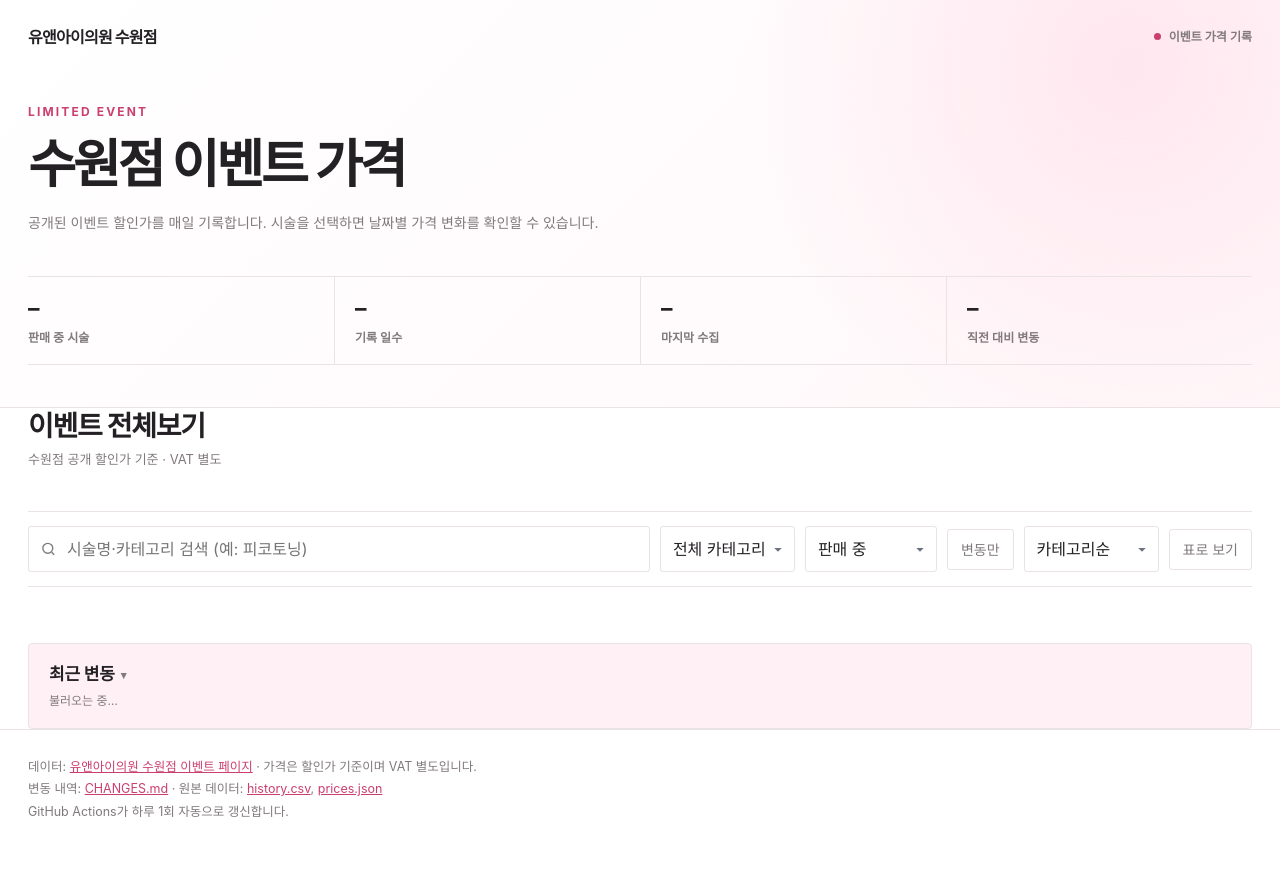
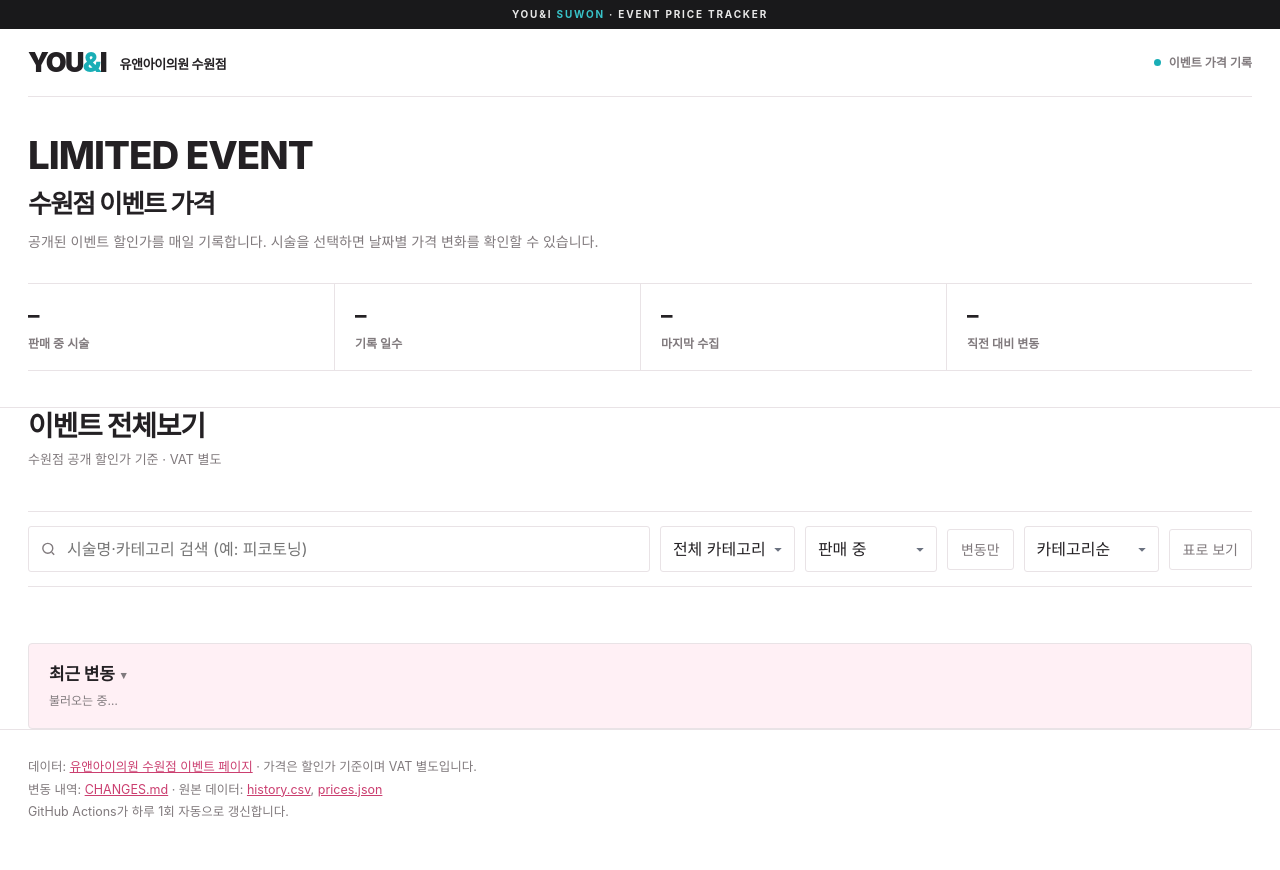
Before and after one commit to miv2/price-tracker, a Python web app: template tracker/templates/index.html in a window 1280 px wide. Run offline with Jinja, Linux system fonts and the light colour scheme; the template is opened without the code that fills it, so the values that code supplies are empty.

Commit message:
Align tracker visuals with source event site

```diff
--- a/tracker/templates/index.html
+++ b/tracker/templates/index.html
@@ -22,6 +22,7 @@
     --down: #c83368;
     --flat: #938b90;
     --shadow: 0 8px 24px rgba(61, 31, 43, .045);
+    --teal: #19aeb6;
   }
   @media (prefers-color-scheme: dark) {
     :root {
@@ -51,34 +52,37 @@
   }
   a { color: var(--accent); }
   .wrap { max-width: 1500px; margin: 0 auto; padding: 0 28px; }
+  .site-strip { padding: 7px 14px; background: #19191b; color: #e8e8e8; text-align: center; font-size: 10px; font-weight: 700; letter-spacing: .18em; }
+  .site-strip strong { color: #38c3c9; }
   header.hero {
-    background: radial-gradient(circle at 88% 16%, rgba(255, 215, 229, .55), transparent 33%),
-      linear-gradient(135deg, #fff 0%, #fff7f9 100%);
+    background: var(--panel);
     border-bottom: 1px solid var(--line);
     color: var(--text);
-    padding: 25px 0 42px;
+    padding: 0 0 36px;
   }
   @media (prefers-color-scheme: dark) {
-    header.hero { background: radial-gradient(circle at 88% 16%, rgba(146, 46, 83, .2), transparent 38%), #211b1f; }
-  }
-  .hero-top { display: flex; align-items: center; justify-content: space-between; gap: 16px; margin-bottom: 54px; }
-  .brand { color: var(--text); font-size: 16px; font-weight: 800; letter-spacing: -.045em; }
+    header.hero { background: var(--panel); }
+  }
+  .hero-top { display: flex; align-items: center; justify-content: space-between; gap: 16px; margin-bottom: 30px; padding: 20px 0; border-bottom: 1px solid var(--line); }
+  .brand { color: var(--text); font-size: 27px; font-weight: 900; letter-spacing: -.065em; line-height: 1; }
+  .brand .amp { color: var(--teal); }
+  .brand small { margin-left: 10px; font-size: 13px; font-weight: 700; letter-spacing: -.03em; vertical-align: 3px; }
   .hero-note { color: var(--muted); font-size: 12px; font-weight: 600; }
-  .hero-note::before { content: ""; display: inline-block; width: 7px; height: 7px; margin-right: 8px; border-radius: 50%; background: var(--accent); vertical-align: 1px; }
+  .hero-note::before { content: ""; display: inline-block; width: 7px; height: 7px; margin-right: 8px; border-radius: 50%; background: var(--teal); vertical-align: 1px; }
   .eyebrow {
-    margin: 0 0 14px;
-    color: var(--accent);
-    font-size: 12px;
-    font-weight: 750;
-    letter-spacing: .18em;
-  }
-  h1 { margin: 0; font-size: clamp(32px, 4.5vw, 52px); line-height: 1.16; letter-spacing: -.06em; }
-  .sub { max-width: 640px; margin: 16px 0 0; color: var(--muted); font-size: 14px; line-height: 1.65; }
+    margin: 0 0 3px;
+    color: var(--text);
+    font-size: clamp(27px, 3vw, 40px);
+    font-weight: 850;
+    letter-spacing: -.025em;
+  }
+  h1 { margin: 0; font-size: clamp(20px, 2vw, 27px); line-height: 1.25; letter-spacing: -.055em; }
+  .sub { max-width: 640px; margin: 10px 0 0; color: var(--muted); font-size: 14px; line-height: 1.65; }
   .stats {
     display: grid;
     grid-template-columns: repeat(4, minmax(0, 1fr));
     gap: 0;
-    margin-top: 42px;
+    margin-top: 30px;
     border-top: 1px solid var(--line);
     border-bottom: 1px solid var(--line);
   }
@@ -431,7 +435,7 @@
   .points tbody td { padding: 7px 12px; }
   .points-scroll { max-height: 210px; overflow: auto; }
   @media (max-width: 720px) {
-    header.hero { padding: 18px 0 28px; }
+    header.hero { padding: 0 0 28px; }
     .wrap { padding: 0 14px; }
     .event-grid { grid-template-columns: repeat(2, minmax(0, 1fr)); gap: 12px; }
     .event-banner { height: 142px; }
@@ -440,9 +444,12 @@
     .event-sale-price { font-size: 18px; }
     .event-list-price { font-size: 12px; }
     .event-name { font-size: 12px; margin-top: 10px; }
-    .hero-top { margin-bottom: 34px; }
+    .hero-top { margin-bottom: 25px; padding: 17px 0; }
+    .brand { font-size: 22px; }
+    .brand small { font-size: 11px; margin-left: 5px; vertical-align: 2px; }
     .hero-note { font-size: 11px; }
-    h1 { font-size: 32px; }
+    .eyebrow { font-size: 27px; }
+    h1 { font-size: 21px; }
     .sub { font-size: 13px; margin-top: 10px; }
     .stats { grid-template-columns: repeat(2, minmax(0, 1fr)); gap: 0; margin-top: 28px; }
     .stat { padding: 12px 8px 12px 0; }
@@ -663,9 +670,10 @@
 </style>
 </head>
 <body>
+<div class="site-strip">YOU<span>&amp;</span>I <strong>SUWON</strong> · EVENT PRICE TRACKER</div>
 <header class="hero">
   <div class="wrap">
-    <div class="hero-top"><span class="brand">유앤아이의원 수원점</span><span class="hero-note">이벤트 가격 기록</span></div>
+    <div class="hero-top"><span class="brand">YOU<span class="amp">&amp;</span>I <small>유앤아이의원 수원점</small></span><span class="hero-note">이벤트 가격 기록</span></div>
     <p class="eyebrow">LIMITED EVENT</p>
     <h1>수원점 이벤트 가격</h1>
     <p class="sub">공개된 이벤트 할인가를 매일 기록합니다. 시술을 선택하면 날짜별 가격 변화를 확인할 수 있습니다.</p>
@@ -1243,8 +1251,8 @@ const DATA = __PAYLOAD__;
     const banner = document.createElement("div");
     banner.className = "event-banner";
     let bannerFile = "";
-    if (category.includes("첫방문")) bannerFile = "assets/first-visit-banner.png";
-    else if (category.includes("이달의 단독")) bannerFile = "assets/monthly-banner.png";
+    if (category.includes("첫방문")) bannerFile = "assets/first-visit-banner.jpg";
+    else if (category.includes("이달의 단독")) bannerFile = "assets/monthly-banner.jpg";
     if (bannerFile) {
       const img = document.createElement("img");
       img.src = bannerFile;
```
Also changed, not shown: index.html (+31 -23 lines), README.md, assets/first-visit-banner.jpg (added), assets/first-visit-banner.png (deleted), assets/monthly-banner.jpg (added), assets/monthly-banner.png (deleted).
